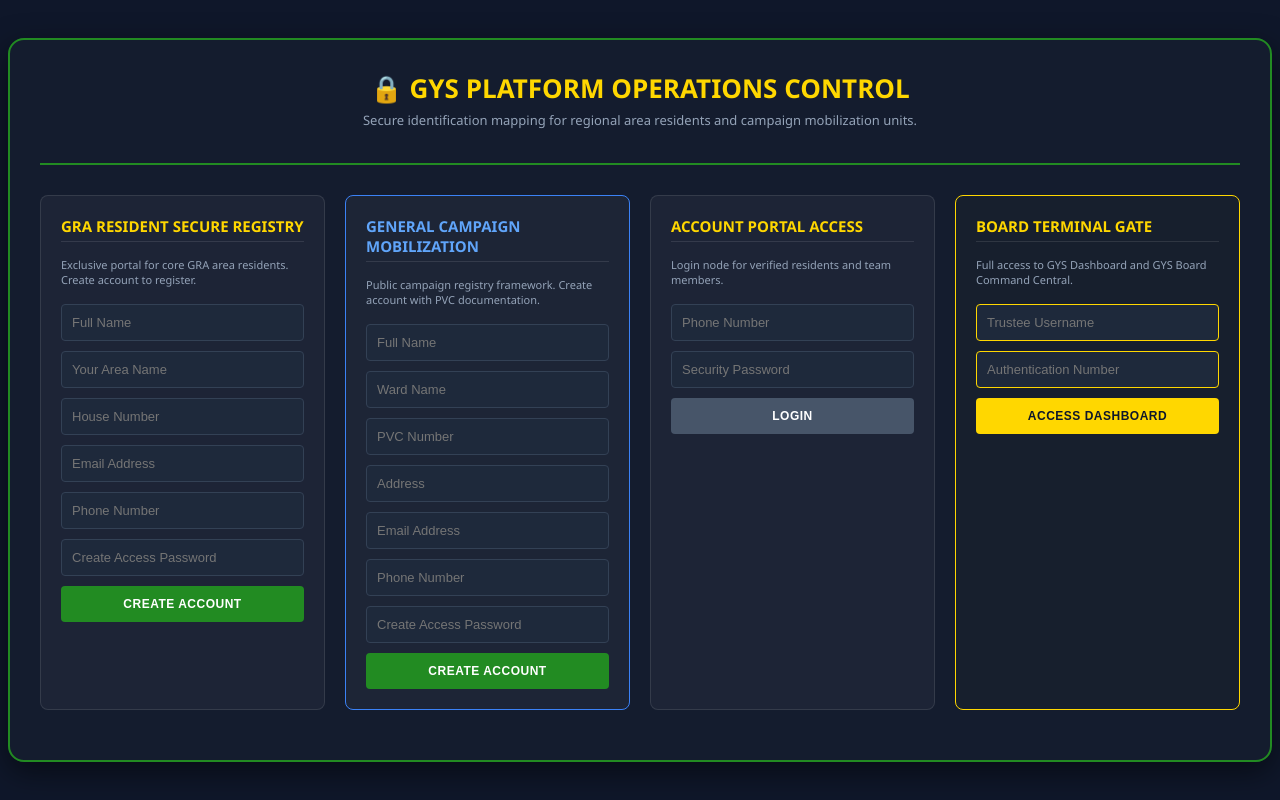
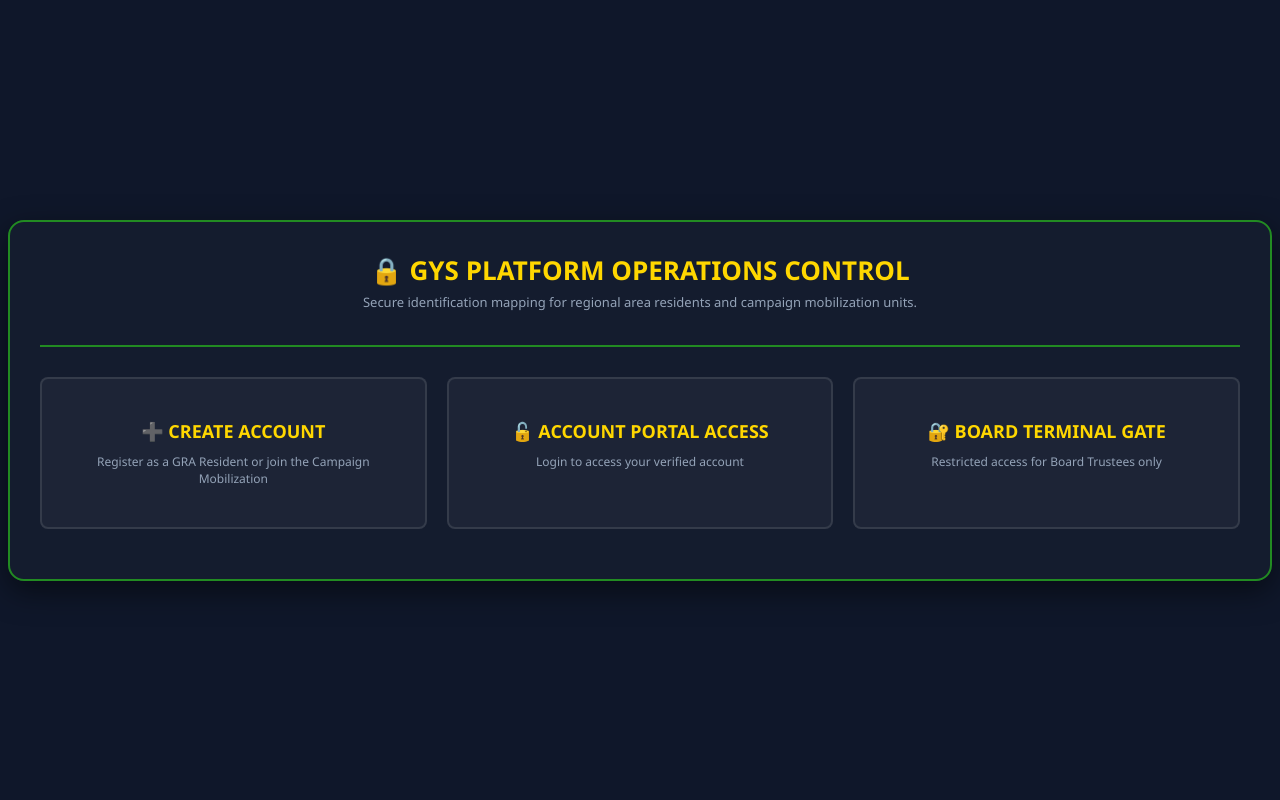
Before and after one commit to gwazirii/PROJECT--GYS, a Flask app: page /gate in a window 1280 px wide. Run offline with Flask 3, Linux system fonts and the light colour scheme.

Commit message:
Redesign gate.html: Clean entrance with three main buttons, forms revealed on click

```diff
--- a/templates/gate.html
+++ b/templates/gate.html
@@ -9,6 +9,12 @@
         .gate-card { width: 100%; max-width: 1200px; background: rgba(255, 255, 255, 0.02); border: 2px solid #228b22; border-radius: 16px; padding: 30px; box-shadow: 0 10px 30px rgba(0,0,0,0.5); }
         .header { text-align: center; margin-bottom: 30px; border-bottom: 2px solid #228b22; padding-bottom: 20px; }
         .header h1 { color: #ffd700; margin: 0; font-size: 26px; text-transform: uppercase; }
+        .entrance { display: grid; grid-template-columns: repeat(auto-fit, minmax(250px, 1fr)); gap: 20px; margin-bottom: 20px; }
+        .entrance-btn { background: rgba(255, 255, 255, 0.04); padding: 40px 20px; border-radius: 8px; border: 2px solid rgba(255,255,255,0.1); cursor: pointer; transition: all 0.3s ease; text-align: center; }
+        .entrance-btn:hover { border-color: #228b22; background: rgba(34, 139, 34, 0.1); transform: translateY(-2px); }
+        .entrance-btn h2 { color: #ffd700; margin: 0 0 10px 0; font-size: 18px; text-transform: uppercase; }
+        .entrance-btn p { font-size: 12px; color: #94a3b8; margin: 0; }
+        .hidden { display: none !important; }
         .grid { display: grid; grid-template-columns: repeat(auto-fit, minmax(260px, 1fr)); gap: 20px; margin-bottom: 20px; }
         .box { background: rgba(255, 255, 255, 0.04); padding: 20px; border-radius: 8px; border: 1px solid rgba(255,255,255,0.1); }
         .box.admin { border-color: #ffd700; background: rgba(253, 216, 53, 0.01); }
@@ -19,7 +25,9 @@
         .btn-green { background: #228b22; color: white; }
         .btn-gray { background: #475569; color: white; }
         .btn-gold { background: #ffd700; color: #0f172a; }
+        .btn-back { background: #334155; color: white; margin-bottom: 15px; }
         .flash { background: #fef08a; color: #854d0e; padding: 12px; border-radius: 6px; text-align: center; font-weight: bold; margin-bottom: 25px; font-size: 13px; }
+        .section-title { color: #ffd700; text-align: center; margin: 20px 0 15px 0; font-size: 14px; text-transform: uppercase; border-bottom: 2px solid #228b22; padding-bottom: 10px; }
     </style>
 </head>
 <body>
@@ -36,6 +44,26 @@
           {% endif %}
         {% endwith %}
 
+        <!-- ENTRANCE VIEW: Initial clean options -->
+        <div id="entrance-view" class="entrance">
+            <div class="entrance-btn" onclick="showCreateAccount()">
+                <h2>➕ Create Account</h2>
+                <p>Register as a GRA Resident or join the Campaign Mobilization</p>
+            </div>
+            <div class="entrance-btn" onclick="showLogin()">
+                <h2>🔓 Account Portal Access</h2>
+                <p>Login to access your verified account</p>
+            </div>
+            <div class="entrance-btn" onclick="showAdminGate()">
+                <h2>🔐 Board Terminal Gate</h2>
+                <p>Restricted access for Board Trustees only</p>
+            </div>
+        </div>
+
+        <!-- CREATE ACCOUNT VIEW: Dual registration forms -->
+        <div id="create-account-view" class="hidden">
+            <button class="btn btn-back" onclick="showEntrance()">← Back to Main Menu</button>
+            <div class="section-title">Select Registration Type</div>
             <div class="grid">
                 <div class="box">
                     <h3>GRA Resident Secure Registry</h3>
@@ -65,9 +93,16 @@
                         <button type="submit" class="btn btn-green">Create Account</button>
                     </form>
                 </div>
+            </div>
+        </div>
 
+        <!-- LOGIN VIEW: Citizen portal -->
+        <div id="login-view" class="hidden">
+            <button class="btn btn-back" onclick="showEntrance()">← Back to Main Menu</button>
+            <div class="section-title">Account Portal Access</div>
+            <div class="grid">
                 <div class="box">
-                <h3>Account Portal Access</h3>
+                    <h3>Citizen Login</h3>
                     <p>Login node for verified residents and team members.</p>
                     <form action="/citizen/login" method="POST">
                         <input type="tel" name="phone" placeholder="Phone Number" class="input-field" required>
@@ -75,9 +110,16 @@
                         <button type="submit" class="btn btn-gray">Login</button>
                     </form>
                 </div>
+            </div>
+        </div>
 
+        <!-- ADMIN GATE VIEW: Trustee access -->
+        <div id="admin-view" class="hidden">
+            <button class="btn btn-back" onclick="showEntrance()">← Back to Main Menu</button>
+            <div class="section-title">Board Terminal Gate</div>
+            <div class="grid">
                 <div class="box admin">
-                <h3>Board Terminal Gate</h3>
+                    <h3>Trustee Administration</h3>
                     <p>Full access to GYS Dashboard and GYS Board Command Central.</p>
                     <form action="/trustee/login" method="POST">
                         <input type="text" name="trustee_username" placeholder="Trustee Username" class="input-field" style="border-color: #ffd700;" required>
@@ -87,6 +129,37 @@
                 </div>
             </div>
         </div>
+    </div>
+
+    <script>
+        function showEntrance() {
+            document.getElementById('entrance-view').classList.remove('hidden');
+            document.getElementById('create-account-view').classList.add('hidden');
+            document.getElementById('login-view').classList.add('hidden');
+            document.getElementById('admin-view').classList.add('hidden');
+        }
+
+        function showCreateAccount() {
+            document.getElementById('entrance-view').classList.add('hidden');
+            document.getElementById('create-account-view').classList.remove('hidden');
+            document.getElementById('login-view').classList.add('hidden');
+            document.getElementById('admin-view').classList.add('hidden');
+        }
+
+        function showLogin() {
+            document.getElementById('entrance-view').classList.add('hidden');
+            document.getElementById('create-account-view').classList.add('hidden');
+            document.getElementById('login-view').classList.remove('hidden');
+            document.getElementById('admin-view').classList.add('hidden');
+        }
+
+        function showAdminGate() {
+            document.getElementById('entrance-view').classList.add('hidden');
+            document.getElementById('create-account-view').classList.add('hidden');
+            document.getElementById('login-view').classList.add('hidden');
+            document.getElementById('admin-view').classList.remove('hidden');
+        }
+    </script>
 
 </body>
 </html>
```
Lines whose indentation alone changed are shown as unchanged.
